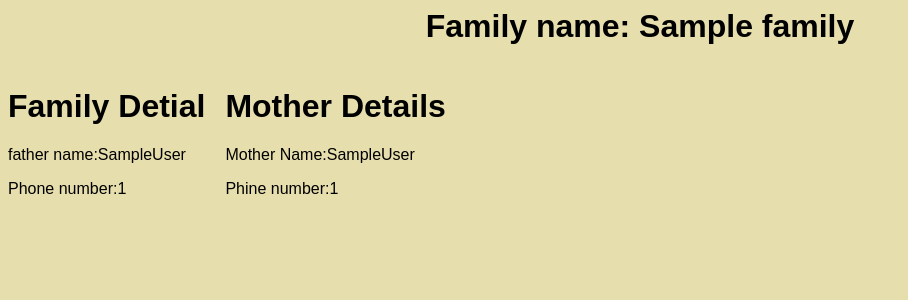
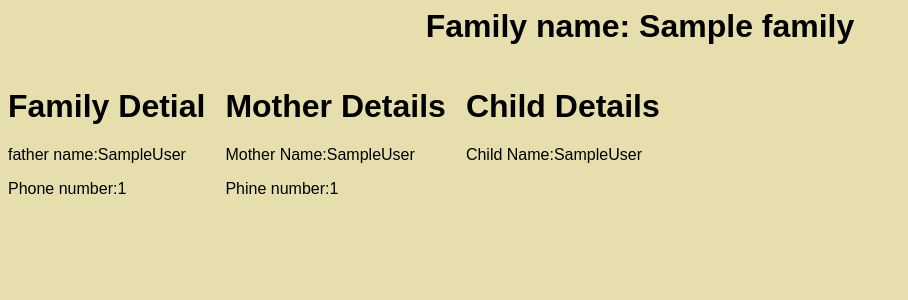
Before and after one commit to BiplopK/django, a Django app: page /family/family_detail/1/ in a window 1280 px wide. Shown: the top 300 px of the page, without its empty margins (0-908 px from the left). Run offline with Django 5.2, Linux system fonts and the light colour scheme; tables that the repository leaves empty hold one stand-in row (values such as "Sample post").

Commit message:
third commit

```diff
--- a/main/models.py
+++ b/main/models.py
@@ -14,3 +14,4 @@ class Family(models.Model):
     father=models.ForeignKey(User,on_delete=models.CASCADE,related_name="father_of_families")
     mother=models.ForeignKey(User,on_delete=models.CASCADE,related_name="mother_f_families")
     family_name=models.CharField(max_length=50)
+    child=models.ManyToManyField(User,related_name="child_of_families")
--- a/main/static/index_page.css
+++ b/main/static/index_page.css
@@ -8,4 +8,5 @@ body{
 }
 .mother_data{
     justify-content: end;
+
 }
--- a/main/templates/family_detail.html
+++ b/main/templates/family_detail.html
@@ -18,6 +18,12 @@ family detail page
         <p>Mother Name:{{family.mother.first_name}}{{family.mother.last_name}}</p>
         <p>Phine number:{{family.mother.phone}}</p>
     </div>
+    <div>
+        <h1>Child Details</h1>
+        {% for x in family.child.all %}
+        <p>Child Name:{{x.first_name}}{{x.last_name}}</p>
+        {% endfor %}
+    </div>
 </div>
 
 
```
Also changed, not shown: main/migrations/0004_family_child.py (added).
